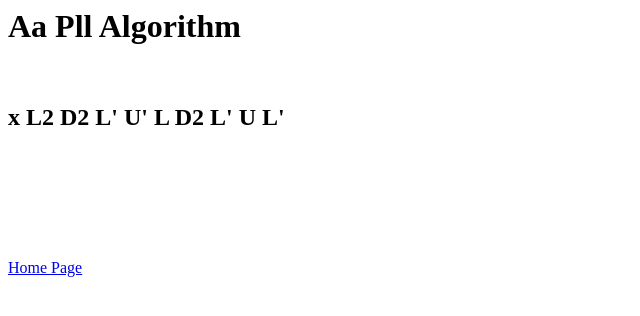
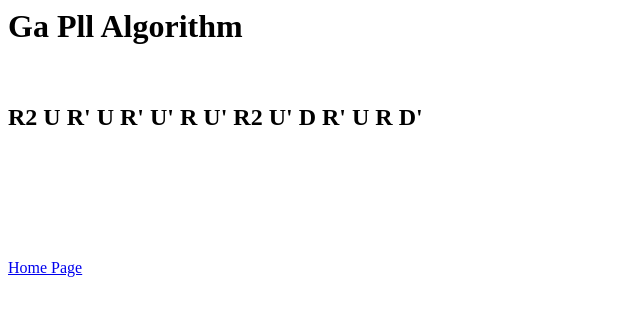
Before and after one commit to NoaSereni/Hello-World-2025, a plain HTML site: page Ga.html in a window 1280 px wide. Shown: the whole page, without its empty margins (0-640 px from the left). Drawn offline with Linux system fonts and the light colour scheme.

Commit message:
Update Ga.html

```diff
--- a/Ga.html
+++ b/Ga.html
@@ -1,11 +1,11 @@
 <html>
   <head>
-    <title>Cfop Aa</title>
+    <title>Cfop Ga</title>
   </head>
 
   <body>
-    <h1>Aa Pll Algorithm</h1> <br/>
-    <h2>x L2 D2 L' U' L D2 L' U L'</h2> <br/>
+    <h1>Ga Pll Algorithm</h1> <br/>
+    <h2>R2 U R' U R' U' R U' R2 U' D R' U R D'</h2> <br/>
     <br/>
     <br/>
     <br/>
```
